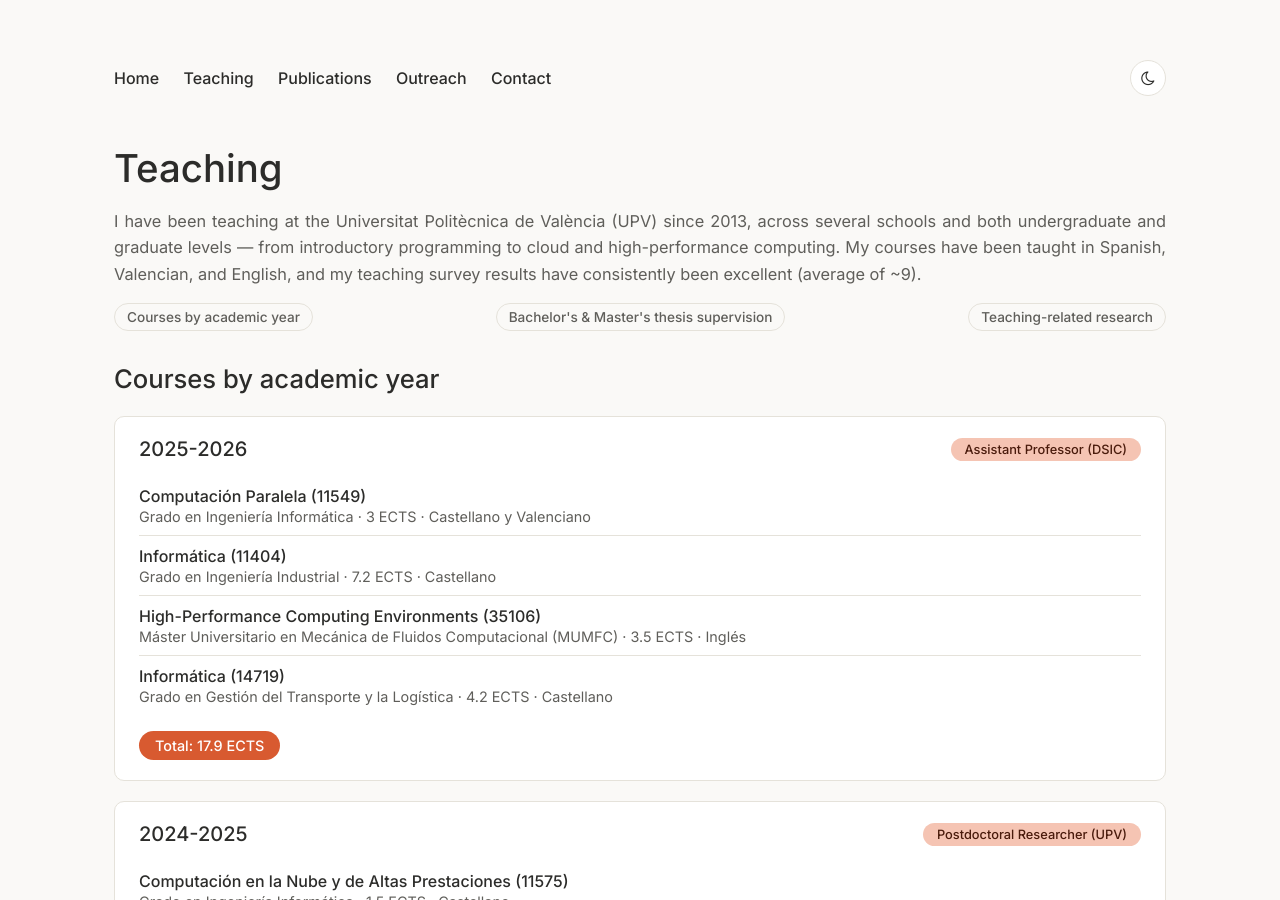
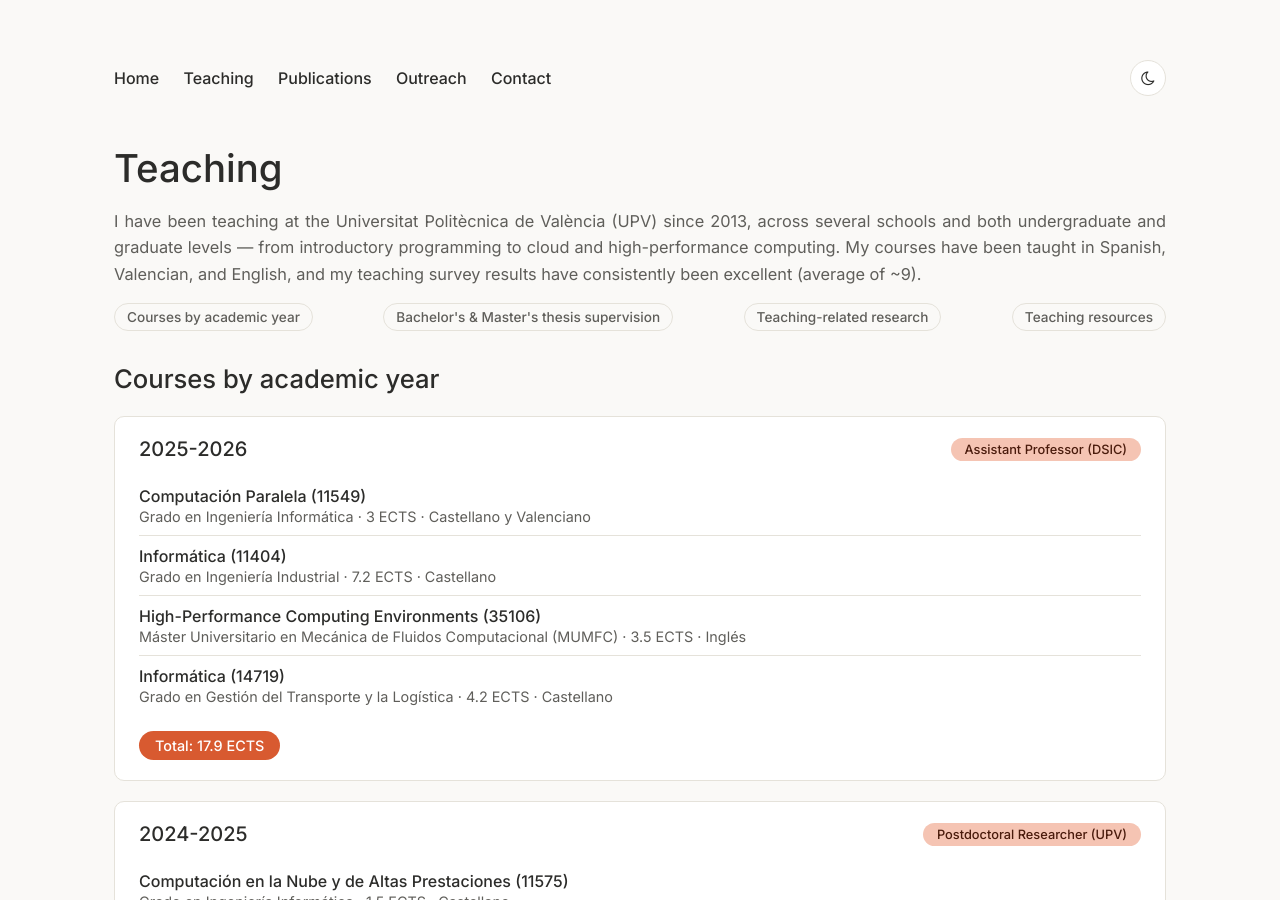
Before and after one commit to amcaar/amcaar.github.io, a Jekyll site: the page built from teaching/index.html, in a window 1280 px wide and 900 px high. Built offline with Jekyll 4.4.1, drawn with Linux system fonts in a browser that asks for light colours; a style sheet for code colours, icons or effects is not loaded; some of the changed text lies outside the part shown.

Commit message:
Add educational resources section to index.html
Added a new section for educational resources with a placeholder message.

```diff
--- a/teaching/index.html
+++ b/teaching/index.html
@@ -13,6 +13,7 @@
 		<a href="#courses">Courses by academic year</a>
 		<a href="#tfg-tfm">Bachelor's &amp; Master's thesis supervision</a>
 		<a href="#teaching-research">Teaching-related research</a>
+		<a href="#teaching-resources">Teaching resources</a>
 	</nav>
 
 	<h2 id="courses">Courses by academic year</h2>
@@ -160,4 +161,7 @@
 			In: Journal of Sensors, Special Issue in Advanced Sensors Technology in Education. Volume 19, issue 13, July 2019 (p. 2952). JCR Q2. ISSN: 1424-8220, 1424-3210. DOI:
 			<a class="link" href="https://doi.org/10.3390/s19132952">10.3390/s19132952</a>.</p>
 	</div>
+
+	<h2 id="teaching-resources">Educational Resources</h2>
+	<p class="justify">Work in progress.</p>
 </div>
```
